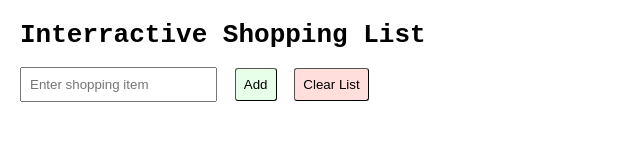
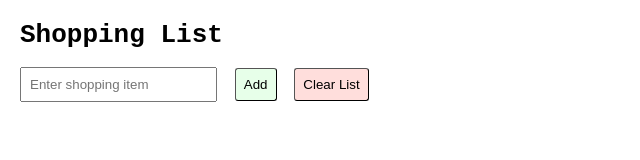
Before and after one commit to amanda-odawa/week2-code-challenge, a plain HTML site: page index.html in a window 1280 px wide. Shown: the whole page, without its empty margins (0-640 px from the left). Drawn offline with Linux system fonts and the light colour scheme.

Commit message:
second README.md commit

```diff
--- a/index.html
+++ b/index.html
@@ -8,7 +8,7 @@
 </head>
 
 <body>
-    <h1>Interractive Shopping List</h1>
+    <h1>Shopping List</h1>
 
     <input type="text" id="item-input" placeholder="Enter shopping item">
     <button id="add-btn">Add</button>
```
Also changed, not shown: 1 other file.
